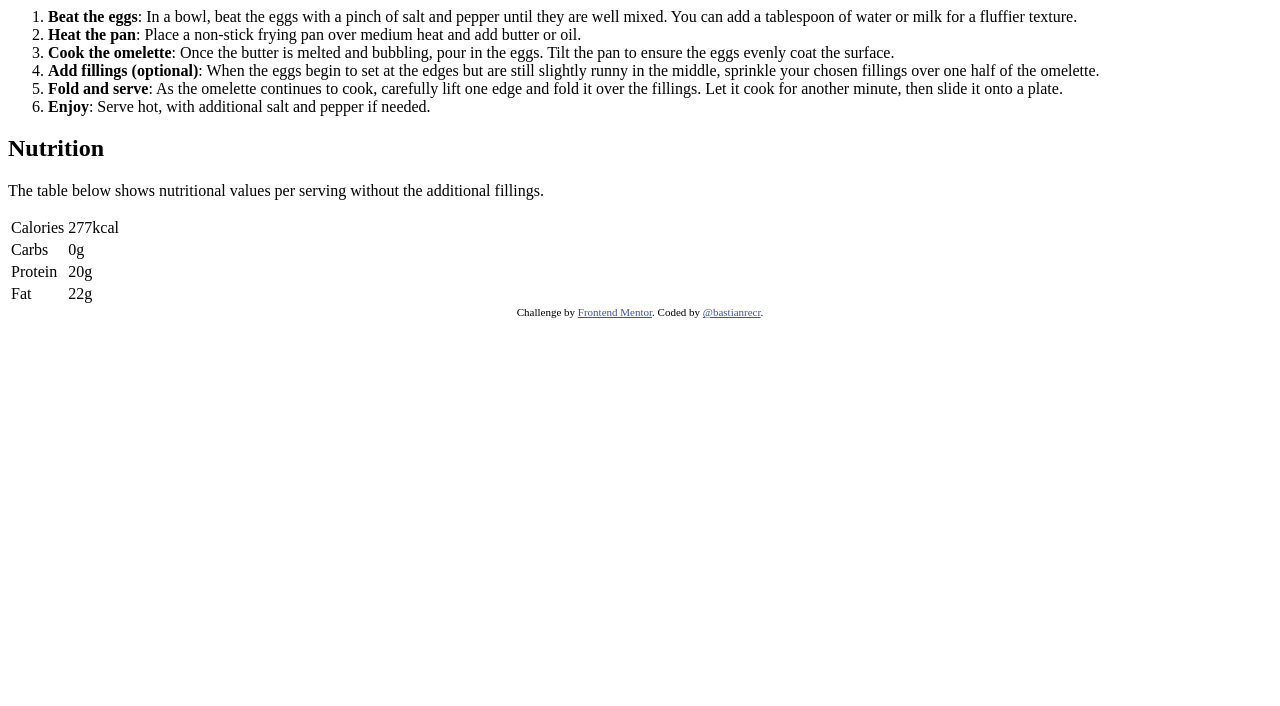
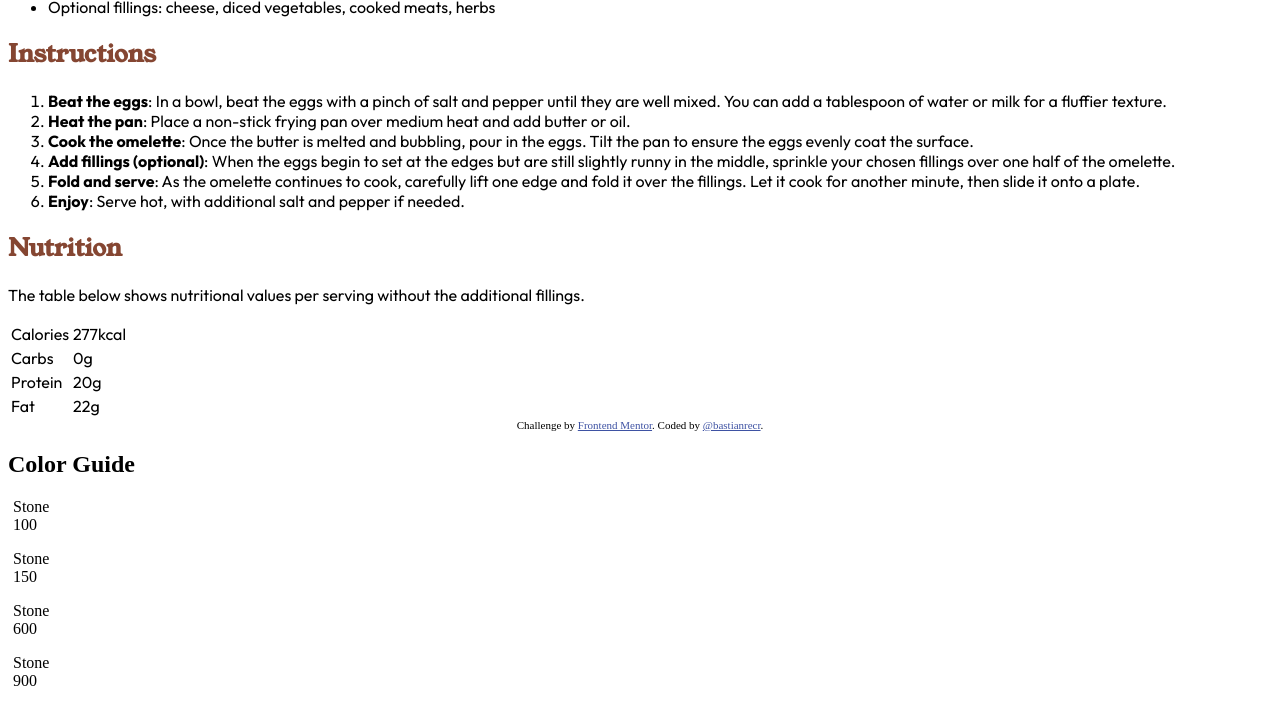
Before and after one commit to bastianrecr/recipe-page-fm, a plain HTML site: page index.html in a window 1280 px wide. Shown: the part 1019-1725 px from the top of the page. Before the commit the page ends 1345 px from the top, so only its background shows below. Drawn offline with Linux system fonts and the light colour scheme.

Commit message:
Continued naming the BEM classes and began styling sections

```diff
--- /dev/null
+++ b/css/style.css
@@ -0,0 +1,69 @@
+@font-face {
+  font-family: "Young Serif";
+  src: url("../assets/fonts/young-serif/YoungSerif-Regular.ttf")
+    format("truetype");
+  font-weight: 400;
+  font-style: normal;
+}
+
+@font-face {
+  font-family: "Outfit";
+  src: url("../assets/fonts/outfit/Outfit-VariableFont_wght.ttf")
+    format("truetype");
+  font-weight: 400;
+  font-style: normal;
+}
+
+@font-face {
+  font-family: "Outfit";
+  src: url("../assets/fonts/outfit/Outfit-VariableFont_wght.ttf")
+    format("truetype");
+  font-weight: 600;
+  font-style: normal;
+}
+
+@font-face {
+  font-family: "Outfit";
+  src: url("../assets/fonts/outfit/Outfit-VariableFont_wght.ttf")
+    format("truetype");
+  font-weight: 700;
+  font-style: normal;
+}
+
+.recipe {
+  font-size: 16px;
+  font-family: "Outfit";
+}
+
+.header__cover {
+  border-radius: 1.25rem;
+}
+
+.introduction__heading {
+  font-size: 2rem;
+  font-weight: 600;
+  letter-spacing: 1.5px;
+  font-family: "Young Serif";
+}
+
+.preparation-time {
+  background-color: hsl(330, 100%, 98%);
+}
+
+.preparation-time__heading {
+  color: hsl(332, 51%, 32%);
+}
+
+.preparation-time__phases .preparation-time__phase::marker {
+  color: hsl(332, 51%, 32%);
+}
+
+.card__heading {
+  color: hsl(14, 45%, 36%);
+  font-family: "Young Serif";
+}
+
+.color-sample {
+  width: 50px;
+  margin: 5px;
+}
--- a/index.html
+++ b/index.html
@@ -11,7 +11,7 @@
       sizes="32x32"
       href="./assets/images/favicon-32x32.png"
     />
-
+    <link rel="stylesheet" href="./css/style.css" />
     <title>Frontend Mentor | Recipe page</title>
 
     <!-- Feel free to remove these styles or customise in your own stylesheet 👍 -->
@@ -26,12 +26,12 @@
     </style>
   </head>
   <body>
-    <main>
-      <section class="recipe">
+    <section class="recipe">
+      <header class="header">
         <img
           src="./assets/images/image-omelette.jpeg"
           alt="Finished Omelette"
-          class="recipe__cover"
+          class="header__cover"
         />
         <section class="introduction">
           <h1 class="introduction__heading">Simple Omelette Recipe</h1>
@@ -41,6 +41,8 @@
             your choice of cheese, vegetables, or meats.
           </p>
         </section>
+      </header>
+      <main class="content">
         <section class="preparation-time">
           <h3 class="preparation-time__heading">Preparation time</h3>
           <ul class="preparation-time__phases">
@@ -114,33 +116,39 @@
             The table below shows nutritional values per serving without the
             additional fillings.
           </p>
-          <table>
-            <tr>
-              <td>Calories</td>
-              <td>277kcal</td>
+          <table class="table">
+            <tr class="table__row">
+              <td class="table__data">Calories</td>
+              <td class="table__data table__data_measuring-unit">277kcal</td>
             </tr>
-            <tr>
-              <td>Carbs</td>
-              <td>0g</td>
+            <tr class="table__row">
+              <td class="table__data">Carbs</td>
+              <td class="table__data table__data_measuring-unit">0g</td>
             </tr>
-            <tr>
-              <td>Protein</td>
-              <td>20g</td>
+            <tr class="table__row">
+              <td class="table__data">Protein</td>
+              <td class="table__data table__data_measuring-unit">20g</td>
             </tr>
-            <tr>
-              <td>Fat</td>
-              <td>22g</td>
+            <tr class="table__row">
+              <td class="table__data">Fat</td>
+              <td class="table__data table__data_measuring-unit">22g</td>
             </tr>
           </table>
         </section>
-      </section>
-    </main>
-
+      </main>
+    </section>
     <div class="attribution">
       Challenge by
       <a href="https://www.frontendmentor.io?ref=challenge" target="_blank"
         >Frontend Mentor</a
       >. Coded by <a href="#">@bastianrecr</a>.
     </div>
+    <div>
+      <h2>Color Guide</h2>
+      <div class="color-sample stone1"><p>Stone 100</p></div>
+      <div class="color-sample stone2"><p>Stone 150</p></div>
+      <div class="color-sample stone3"><p>Stone 600</p></div>
+      <div class="color-sample stone4"><p>Stone 900</p></div>
+    </div>
   </body>
 </html>
```
